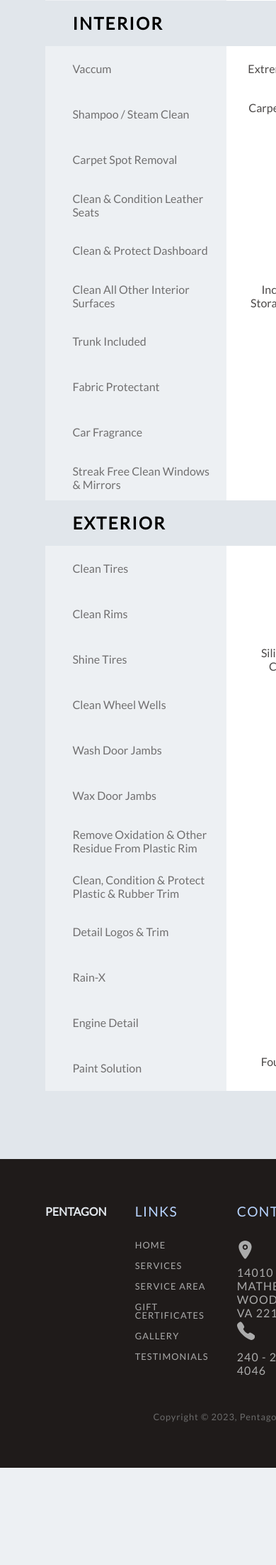
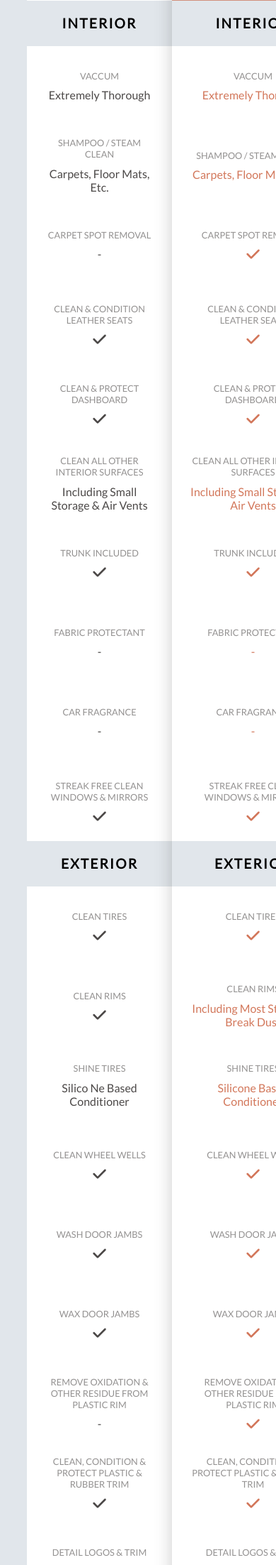
Before and after one commit to Sohail0707/pentagon_detailing, a PHP site: page /service.html in a window 390 px wide. Shown: the part 793-2998 px from the top of the page at 71% size. Before the commit the page ends 2861 px from the top, so only its background shows below. Run offline with PHP 8.4, Linux system fonts and the light colour scheme.

Commit message:
service responsive from 1024px
added category on each detail row and display then none for bigger screen.
made contact.css contact.js contact.html

```diff
--- a/css/general.css
+++ b/css/general.css
@@ -115,7 +115,7 @@ main {
   max-width: 150rem;
   margin: 0 auto;
   display: grid;
-  grid-template-columns: repeat(4, auto);
+  grid-template-columns: auto auto auto auto;
   grid-template-rows: auto auto;
   grid-template-areas:
     "logo sect1 sect2 sect3"
--- a/css/index.css
+++ b/css/index.css
@@ -229,7 +229,7 @@ header .highlight_txt {
   position: relative;
   width: 100%;
   display: grid;
-  grid-template-columns: 1fr 68.5rem;
+  grid-template-columns: minmax(48rem, 1fr) minmax(33rem, 68.5rem);
   grid-template-rows: auto auto;
   column-gap: 8rem;
   row-gap: 12rem;
--- a/css/service.css
+++ b/css/service.css
@@ -250,6 +250,10 @@
 /* ---------------------------------------------------- */
 /* ------------------INTERIOR EXTERIOR----------------- */
 /* ---------------------------------------------------- */
+.detail_row_category {
+  display: none;
+}
+
 .interior_heading_container,
 .exterior_heading_container {
   height: 8rem;
--- a/css/service_query.css
+++ b/css/service_query.css
@@ -23,3 +23,60 @@
     padding-right: 2.4rem;
   }
 }
+
+@media (max-width: 75em) {
+  .main_nav {
+    padding: 0 4.8rem;
+  }
+
+  .section_service {
+    padding: 12rem 4.8rem;
+  }
+
+  .footer {
+    padding: 8rem 4.8rem;
+  }
+
+  .service_container__1_2 {
+    grid-template-columns: repeat(3, 1fr);
+  }
+
+  .service_left_container {
+    display: none;
+  }
+
+  .full_detail_container {
+    grid-column: 1/1;
+  }
+
+  .premium_detail_container {
+    grid-column: 2/2;
+  }
+
+  .signature_detail_container {
+    grid-column: 3/3;
+  }
+
+  .interior_heading.hidden,
+  .exterior_heading.hidden {
+    display: inline-block;
+    font-size: 2.4rem;
+  }
+
+  .detail_row {
+    flex-direction: column;
+    height: 14rem;
+    gap: 1.2rem;
+    padding: 0 3.2rem;
+    opacity: 0.8;
+  }
+
+  .detail_row_category {
+    display: block;
+    font-size: 1.6rem;
+    opacity: 0.6;
+    color: var(--primary_dark);
+    text-transform: uppercase;
+    font-weight: 400;
+  }
+}
--- a/service.html
+++ b/service.html
@@ -33,7 +33,7 @@
             <span class="highlight_txt">services</span>
           </div>
           <div class="service_container__1_2">
-            <aside class="service_left_container">
+            <aside class="service_left_container mobile_hidden">
               <div class="service_message_box">
                 <h1 class="service_message">choose your plan</h1>
               </div>
@@ -43,21 +43,26 @@
                   <span class="left_interior_heading_container">
                     <h1 class="interior_heading">interior</h1>
                   </span>
-                  <div class="category_row">vaccum</div>
-                  <div class="category_row">Shampoo / Steam Clean</div>
-                  <div class="category_row">Carpet Spot Removal</div>
+                  <div class="category_row"><p>vaccum</p></div>
+
+                  <div class="category_row"><p>Shampoo / Steam Clean</p></div>
+                  <div class="category_row"><p>Carpet Spot Removal</p></div>
                   <div class="category_row">
-                    Clean & Condition Leather Seats
+                    <p>Clean & Condition Leather Seats</p>
                   </div>
-                  <div class="category_row">Clean & Protect Dashboard</div>
+
                   <div class="category_row">
-                    Clean All Other Interior Surfaces
+                    <p>Clean & Protect Dashboard</p>
                   </div>
-                  <div class="category_row">Trunk included</div>
-                  <div class="category_row">Fabric protectant</div>
-                  <div class="category_row">Car fragrance</div>
                   <div class="category_row">
-                    Streak free clean windows & mirrors
+                    <p>Clean All Other Interior Surfaces</p>
+                  </div>
+
+                  <div class="category_row"><p>Trunk included</p></div>
+                  <div class="category_row"><p>Fabric protectant</p></div>
+                  <div class="category_row"><p>Car fragrance</p></div>
+                  <div class="category_row">
+                    <p>Streak free clean windows & mirrors</p>
                   </div>
                 </div>
 
@@ -65,22 +70,24 @@
                   <span class="left_exterior_heading_container">
                     <h1 class="interior_heading">exterior</h1>
                   </span>
-                  <div class="category_row">Clean Tires</div>
-                  <div class="category_row">Clean Rims</div>
-                  <div class="category_row">Shine Tires</div>
-                  <div class="category_row">Clean Wheel Wells</div>
-                  <div class="category_row">Wash Door Jambs</div>
-                  <div class="category_row">Wax Door Jambs</div>
+                  <div class="category_row"><p>Clean Tires</p></div>
+                  <div class="category_row"><p>Clean Rims</p></div>
+                  <div class="category_row"><p>Shine Tires</p></div>
+                  <div class="category_row"><p>Clean Wheel Wells</p></div>
+                  <div class="category_row"><p>Wash Door Jambs</p></div>
+                  <div class="category_row"><p>Wax Door Jambs</p></div>
                   <div class="category_row">
-                    Remove Oxidation & Other Residue From Plastic Rim
+                    <p>Remove Oxidation & Other Residue From Plastic Rim</p>
                   </div>
+
                   <div class="category_row">
-                    Clean, Condition & Protect Plastic & Rubber Trim
+                    <p>Clean, Condition & Protect Plastic & Rubber Trim</p>
                   </div>
-                  <div class="category_row">Detail Logos & Trim</div>
-                  <div class="category_row">Rain-X</div>
-                  <div class="category_row">Engine Detail</div>
-                  <div class="category_row">paint solution</div>
+
+                  <div class="category_row"><p>Detail Logos & Trim</p></div>
+                  <div class="category_row"><p>Rain-X</p></div>
+                  <div class="category_row"><p>Engine Detail</p></div>
+                  <div class="category_row"><p>paint solution</p></div>
                 </div>
               </div>
             </aside>
@@ -105,36 +112,111 @@
                   <span class="interior_heading_container">
                     <h1 class="interior_heading hidden">interior</h1>
                   </span>
-                  <div class="detail_row">Extremely Thorough</div>
-                  <div class="detail_row">Carpets, Floor Mats, etc.</div>
-                  <div class="detail_row">-</div>
-                  <div class="detail_row"><i class="i" name="tick"></i></div>
-                  <div class="detail_row"><i class="i" name="tick"></i></div>
+
                   <div class="detail_row">
-                    including small storage & air vents
+                    <p class="detail_row_category">vaccum</p>
+                    <p>Extremely Thorough</p>
                   </div>
-                  <div class="detail_row"><i class="i" name="tick"></i></div>
-                  <div class="detail_row">-</div>
-                  <div class="detail_row">-</div>
-                  <div class="detail_row"><i class="i" name="tick"></i></div>
+                  <div class="detail_row">
+                    <p class="detail_row_category">Shampoo / Steam Clean</p>
+                    <p>Carpets, Floor Mats, etc.</p>
+                  </div>
+                  <div class="detail_row">
+                    <p class="detail_row_category">Carpet Spot Removal</p>
+                    <p>-</p>
+                  </div>
+                  <div class="detail_row">
+                    <p class="detail_row_category">
+                      Clean & Condition Leather Seats
+                    </p>
+                    <i class="i" name="tick"></i>
+                  </div>
+                  <div class="detail_row">
+                    <p class="detail_row_category">Clean & Protect Dashboard</p>
+                    <i class="i" name="tick"></i>
+                  </div>
+                  <div class="detail_row">
+                    <p class="detail_row_category">
+                      Clean All Other Interior Surfaces
+                    </p>
+                    <p>including small storage & air vents</p>
+                  </div>
+                  <div class="detail_row">
+                    <p class="detail_row_category">Trunk included</p>
+                    <i class="i" name="tick"></i>
+                  </div>
+                  <div class="detail_row">
+                    <p class="detail_row_category">Fabric protectant</p>
+                    <p>-</p>
+                  </div>
+                  <div class="detail_row">
+                    <p class="detail_row_category">Car fragrance</p>
+                    <p>-</p>
+                  </div>
+                  <div class="detail_row">
+                    <p class="detail_row_category">
+                      Streak free clean windows & mirrors
+                    </p>
+                    <i class="i" name="tick"></i>
+                  </div>
                 </div>
 
                 <div class="exterior_container">
                   <span class="exterior_heading_container">
                     <h1 class="exterior_heading hidden">exterior</h1>
                   </span>
-                  <div class="detail_row"><i class="i" name="tick"></i></div>
-                  <div class="detail_row"><i class="i" name="tick"></i></div>
-                  <div class="detail_row">Silico ne based conditioner</div>
-                  <div class="detail_row"><i class="i" name="tick"></i></div>
-                  <div class="detail_row"><i class="i" name="tick"></i></div>
-                  <div class="detail_row"><i class="i" name="tick"></i></div>
-                  <div class="detail_row">-</div>
-                  <div class="detail_row"><i class="i" name="tick"></i></div>
-                  <div class="detail_row">-</div>
-                  <div class="detail_row">-</div>
-                  <div class="detail_row">-</div>
-                  <div class="detail_row">Four Step Paint Solution</div>
+                  <div class="detail_row">
+                    <p class="detail_row_category">Clean Tires</p>
+                    <i class="i" name="tick"></i>
+                  </div>
+                  <div class="detail_row">
+                    <p class="detail_row_category">Clean Rims</p>
+                    <i class="i" name="tick"></i>
+                  </div>
+                  <div class="detail_row">
+                    <p class="detail_row_category">Shine Tires</p>
+                    <p>Silico ne based conditioner</p>
+                  </div>
+                  <div class="detail_row">
+                    <p class="detail_row_category">Clean Wheel Wells</p>
+                    <i class="i" name="tick"></i>
+                  </div>
+                  <div class="detail_row">
+                    <p class="detail_row_category">Wash Door Jambs</p>
+                    <i class="i" name="tick"></i>
+                  </div>
+                  <div class="detail_row">
+                    <p class="detail_row_category">Wax Door Jambs</p>
+                    <i class="i" name="tick"></i>
+                  </div>
+                  <div class="detail_row">
+                    <p class="detail_row_category">
+                      Remove Oxidation & Other Residue From Plastic Rim
+                    </p>
+                    <p>-</p>
+                  </div>
+                  <div class="detail_row">
+                    <p class="detail_row_category">
+                      Clean, Condition & Protect Plastic & Rubber Trim
+                    </p>
+                    <i class="i" name="tick"></i>
+                  </div>
+                  <div class="detail_row">
+                    <p class="detail_row_category">Detail Logos & Trim</p>
+                    <p>-</p>
+                  </div>
+                  <div class="detail_row">
+                    <p class="detail_row_category">Rain-X</p>
+                    <p>-</p>
+                  </div>
+                  <div class="detail_row">
+                    <p class="detail_row_category">Engine Detail</p>
+                    <p>-</p>
+                  </div>
+                  <div class="detail_row">
+                    <p class="detail_row_category">paint solution</p>
+                    <p>Four Step Paint Solution</p>
+                  </div>
                 </div>
               </div>
             </div>
@@ -161,28 +243,51 @@
                   <span class="interior_heading_container">
                     <h1 class="interior_heading hidden">interior</h1>
                   </span>
-                  <div class="detail_row premium">Extremely Thorough</div>
+
                   <div class="detail_row premium">
-                    Carpets, Floor Mats, etc.
+                    <p class="detail_row_category">vaccum</p>
+                    <p>Extremely Thorough</p>
                   </div>
                   <div class="detail_row premium">
+                    <p class="detail_row_category">Shampoo / Steam Clean</p>
+                    <p>Carpets, Floor Mats, etc.</p>
+                  </div>
+                  <div class="detail_row premium">
+                    <p class="detail_row_category">Carpet Spot Removal</p>
                     <i class="i" name="tick"></i>
                   </div>
                   <div class="detail_row premium">
+                    <p class="detail_row_category">
+                      Clean & Condition Leather Seats
+                    </p>
                     <i class="i" name="tick"></i>
                   </div>
                   <div class="detail_row premium">
+                    <p class="detail_row_category">Clean & Protect Dashboard</p>
                     <i class="i" name="tick"></i>
                   </div>
                   <div class="detail_row premium">
-                    including small storage & air vents
+                    <p class="detail_row_category">
+                      Clean All Other Interior Surfaces
+                    </p>
+                    <p>including small storage & air vents</p>
                   </div>
                   <div class="detail_row premium">
+                    <p class="detail_row_category">Trunk included</p>
                     <i class="i" name="tick"></i>
                   </div>
-                  <div class="detail_row premium">-</div>
-                  <div class="detail_row premium">-</div>
                   <div class="detail_row premium">
+                    <p class="detail_row_category">Fabric protectant</p>
+                    <p>-</p>
+                  </div>
+                  <div class="detail_row premium">
+                    <p class="detail_row_category">Car fragrance</p>
+                    <p>-</p>
+                  </div>
+                  <div class="detail_row premium">
+                    <p class="detail_row_category">
+                      Streak free clean windows & mirrors
+                    </p>
                     <i class="i" name="tick"></i>
                   </div>
                 </div>
@@ -192,35 +297,57 @@
                     <h1 class="exterior_heading hidden">exterior</h1>
                   </span>
                   <div class="detail_row premium">
+                    <p class="detail_row_category">Clean Tires</p>
                     <i class="i" name="tick"></i>
                   </div>
                   <div class="detail_row premium">
-                    Including most stubborn break dust
+                    <p class="detail_row_category">Clean Rims</p>
+                    <p>Including most stubborn break dust</p>
                   </div>
                   <div class="detail_row premium">
-                    Silicone based conditioner
+                    <p class="detail_row_category">Shine Tires</p>
+                    <p>Silicone based conditioner</p>
                   </div>
                   <div class="detail_row premium">
+                    <p class="detail_row_category">Clean Wheel Wells</p>
                     <i class="i" name="tick"></i>
                   </div>
                   <div class="detail_row premium">
+                    <p class="detail_row_category">Wash Door Jambs</p>
                     <i class="i" name="tick"></i>
                   </div>
                   <div class="detail_row premium">
+                    <p class="detail_row_category">Wax Door Jambs</p>
                     <i class="i" name="tick"></i>
                   </div>
                   <div class="detail_row premium">
+                    <p class="detail_row_category">
+                      Remove Oxidation & Other Residue From Plastic Rim
+                    </p>
                     <i class="i" name="tick"></i>
                   </div>
                   <div class="detail_row premium">
+                    <p class="detail_row_category">
+                      Clean, Condition & Protect Plastic & Rubber Trim
+                    </p>
                     <i class="i" name="tick"></i>
                   </div>
                   <div class="detail_row premium">
+                    <p class="detail_row_category">Detail Logos & Trim</p>
                     <i class="i" name="tick"></i>
                   </div>
-                  <div class="detail_row premium">-</div>
-                  <div class="detail_row premium">By Request</div>
-                  <div class="detail_row premium">Six Step Paint Solution</div>
+                  <div class="detail_row premium">
+                    <p class="detail_row_category">Rain-X</p>
+                    <p>-</p>
+                  </div>
+                  <div class="detail_row premium">
+                    <p class="detail_row_category">Engine Detail</p>
+                    <p>By Request</p>
+                  </div>
+                  <div class="detail_row premium">
+                    <p class="detail_row_category">paint solution</p>
+                    <p>Six Step Paint Solution</p>
+                  </div>
                 </div>
               </div>
             </div>
@@ -247,38 +374,111 @@
                   <span class="interior_heading_container">
                     <h1 class="interior_heading hidden">interior</h1>
                   </span>
-                  <div class="detail_row">Extremely Thorough</div>
-                  <div class="detail_row">Carpets, Floor Mats, etc.</div>
-                  <div class="detail_row"><i class="i" name="tick"></i></div>
-                  <div class="detail_row"><i class="i" name="tick"></i></div>
-                  <div class="detail_row"><i class="i" name="tick"></i></div>
+
                   <div class="detail_row">
-                    including small storage & air vents
+                    <p class="detail_row_category">vaccum</p>
+                    <p>Extremely Thorough</p>
                   </div>
-                  <div class="detail_row"><i class="i" name="tick"></i></div>
-                  <div class="detail_row">by request</div>
-                  <div class="detail_row">by request</div>
-                  <div class="detail_row"><i class="i" name="tick"></i></div>
+                  <div class="detail_row">
+                    <p class="detail_row_category">Shampoo / Steam Clean</p>
+                    <p>Carpets, Floor Mats, etc.</p>
+                  </div>
+                  <div class="detail_row">
+                    <p class="detail_row_category">Carpet Spot Removal</p>
+                    <i class="i" name="tick"></i>
+                  </div>
+                  <div class="detail_row">
+                    <p class="detail_row_category">
+                      Clean & Condition Leather Seats
+                    </p>
+                    <i class="i" name="tick"></i>
+                  </div>
+                  <div class="detail_row">
+                    <p class="detail_row_category">Clean & Protect Dashboard</p>
+                    <i class="i" name="tick"></i>
+                  </div>
+                  <div class="detail_row">
+                    <p class="detail_row_category">
+                      Clean All Other Interior Surfaces
+                    </p>
+                    <p>including small storage & air vents</p>
+                  </div>
+                  <div class="detail_row">
+                    <p class="detail_row_category">Trunk included</p>
+                    <i class="i" name="tick"></i>
+                  </div>
+                  <div class="detail_row">
+                    <p class="detail_row_category">Fabric protectant</p>
+                    <p>by request</p>
+                  </div>
+                  <div class="detail_row">
+                    <p class="detail_row_category">Car fragrance</p>
+                    <p>by request</p>
+                  </div>
+                  <div class="detail_row">
+                    <p class="detail_row_category">
+                      Streak free clean windows & mirrors
+                    </p>
+                    <i class="i" name="tick"></i>
+                  </div>
                 </div>
 
                 <div class="exterior_container">
                   <span class="exterior_heading_container">
                     <h1 class="exterior_heading hidden">exterior</h1>
                   </span>
-                  <div class="detail_row"><i class="i" name="tick"></i></div>
                   <div class="detail_row">
-                    Including most stubborn break dust
+                    <p class="detail_row_category">Clean Tires</p>
+                    <i class="i" name="tick"></i>
                   </div>
-                  <div class="detail_row">Silicone based conditioner</div>
-                  <div class="detail_row"><i class="i" name="tick"></i></div>
-                  <div class="detail_row"><i class="i" name="tick"></i></div>
-                  <div class="detail_row"><i class="i" name="tick"></i></div>
-                  <div class="detail_row"><i class="i" name="tick"></i></div>
-                  <div class="detail_row"><i class="i" name="tick"></i></div>
-                  <div class="detail_row"><i class="i" name="tick"></i></div>
-                  <div class="detail_row">By Request</div>
-                  <div class="detail_row">By Request</div>
-                  <div class="detail_row">Nine Step Paint Solution</div>
+                  <div class="detail_row">
+                    <p class="detail_row_category">Clean Rims</p>
+                    <p>Including most stubborn break dust</p>
+                  </div>
+                  <div class="detail_row">
+                    <p class="detail_row_category">Shine Tires</p>
+                    <p>Silicone based conditioner</p>
+                  </div>
+                  <div class="detail_row">
+                    <p class="detail_row_category">Clean Wheel Wells</p>
+                    <i class="i" name="tick"></i>
+                  </div>
+                  <div class="detail_row">
+                    <p class="detail_row_category">Wash Door Jambs</p>
+                    <i class="i" name="tick"></i>
+                  </div>
+                  <div class="detail_row">
+                    <p class="detail_row_category">Wax Door Jambs</p>
+                    <i class="i" name="tick"></i>
+                  </div>
+                  <div class="detail_row">
+                    <p class="detail_row_category">
+                      Remove Oxidation & Other Residue From Plastic Rim
+                    </p>
+                    <i class="i" name="tick"></i>
+                  </div>
+                  <div class="detail_row">
+                    <p class="detail_row_category">
+                      Clean, Condition & Protect Plastic & Rubber Trim
+                    </p>
+                    <i class="i" name="tick"></i>
+                  </div>
+                  <div class="detail_row">
+                    <p class="detail_row_category">Detail Logos & Trim</p>
+                    <i class="i" name="tick"></i>
+                  </div>
+                  <div class="detail_row">
+                    <p class="detail_row_category">Rain-X</p>
+                    <p>By Request</p>
+                  </div>
+                  <div class="detail_row">
+                    <p class="detail_row_category">Engine Detail</p>
+                    <p>By Request</p>
+                  </div>
+                  <div class="detail_row">
+                    <p class="detail_row_category">paint solution</p>
+                    <p>Nine Step Paint Solution</p>
+                  </div>
                 </div>
               </div>
             </div>
```
Also changed, not shown: contact.html (added, +12 -0 lines), css/home_query.css (+104 -6 lines), css/contact.css (added), css/contact_query.css (added), scripts/contact.js (added).
